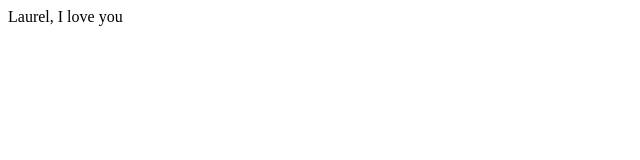
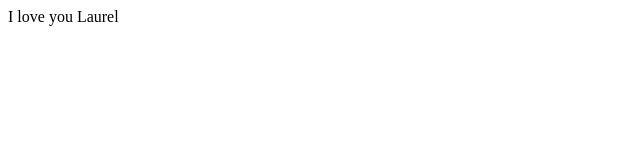
Before and after one commit to fsorace0/railtracker2, a Next.js app: page / in a window 1280 px wide. Shown: the top 160 px of the page, without its empty margins (0-640 px from the left). Built offline with nearby package versions, Linux system fonts and the light colour scheme.

Commit message:
Update page.tsx

```diff
--- a/app/page.tsx
+++ b/app/page.tsx
@@ -1,7 +1,7 @@
 export default function Home() {
   return (
     <main>
-      <div>Laurel, I love you</div>
+      <div>I love you Laurel</div>
     </main>
   );
 }
```
